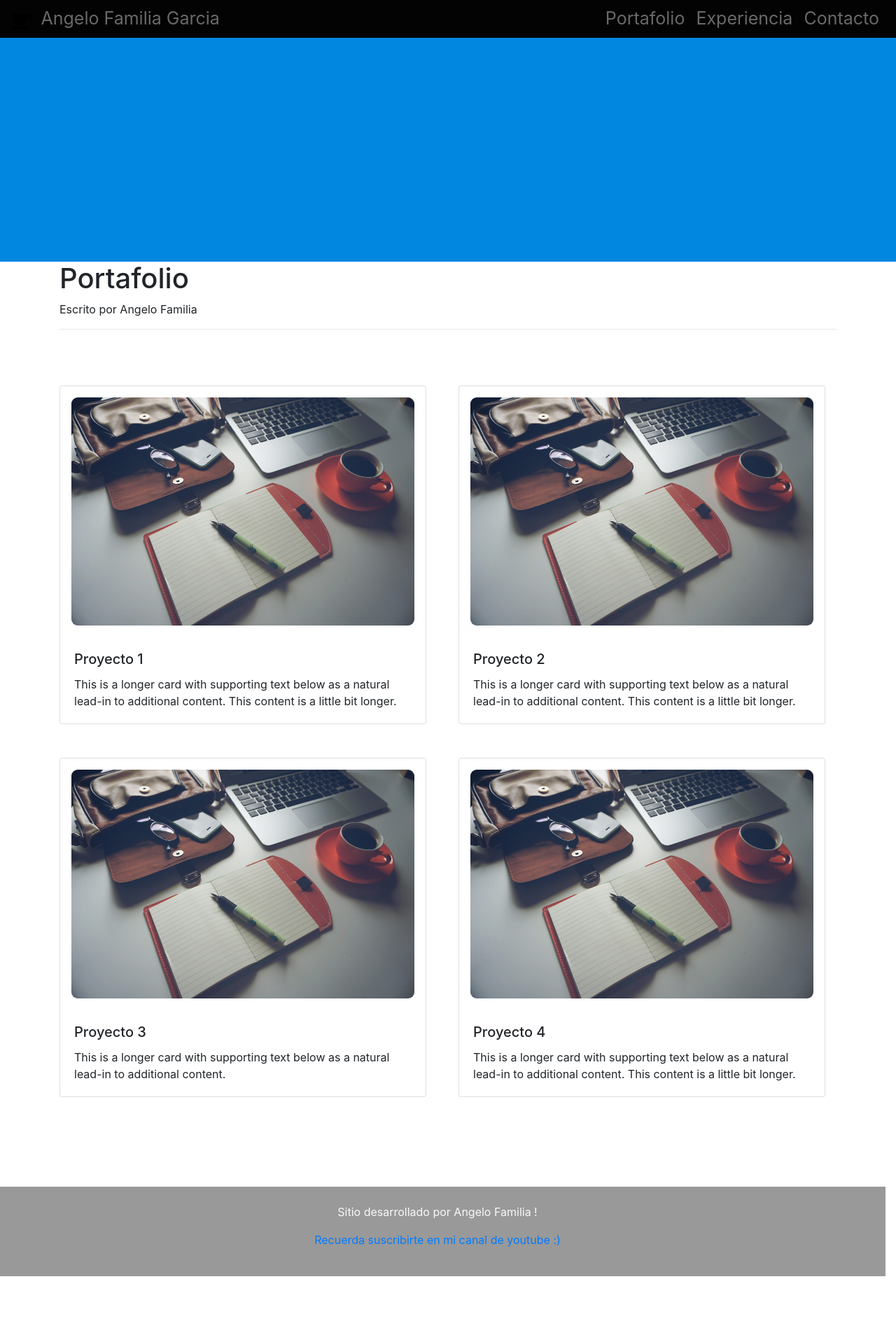
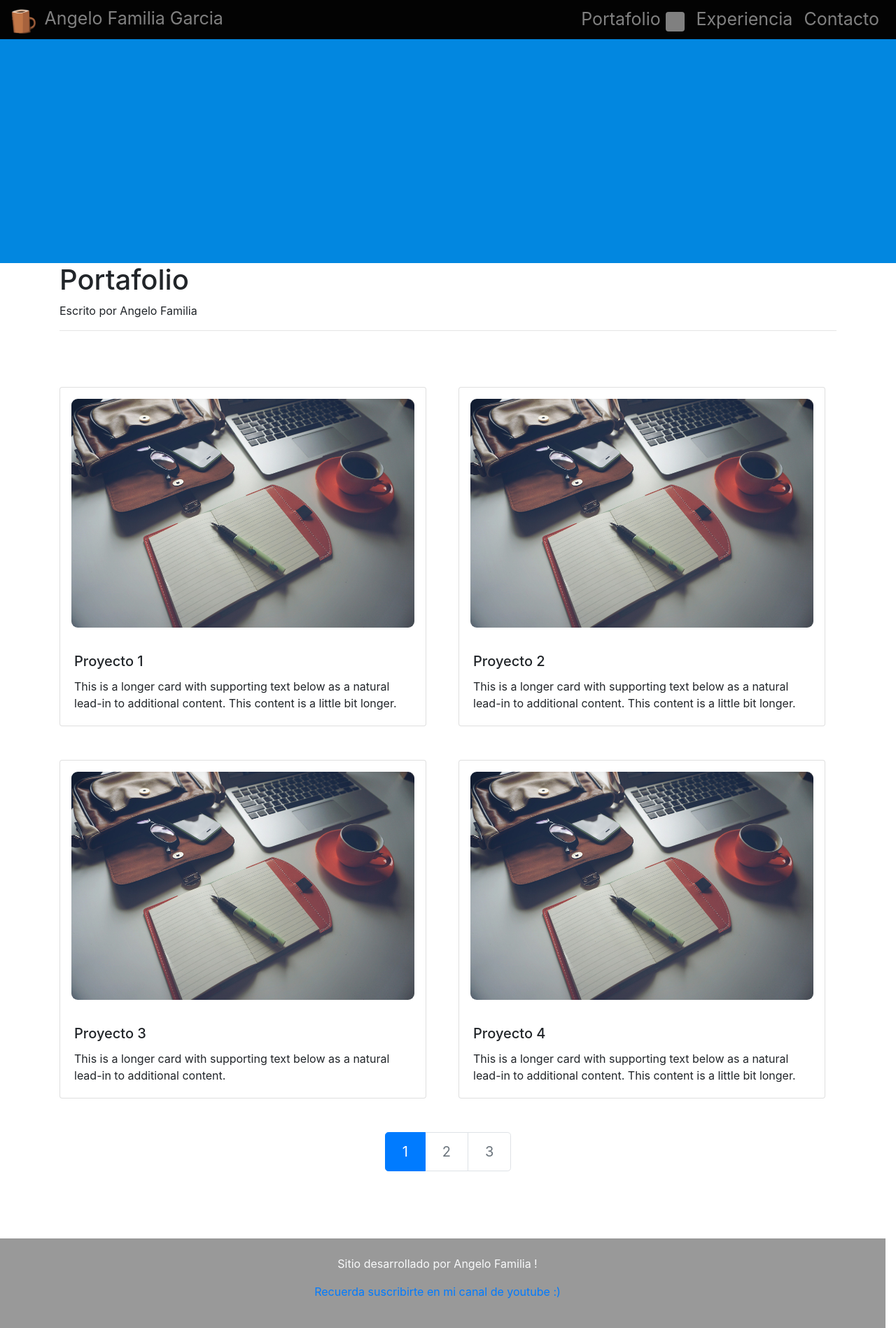
Before and after one commit to blackangelrd/portafolio, an Angular app: page / in a window 1280 px wide. Shown: the whole page at 70% size. Before the commit the page ends 1824 px from the top, so only its background shows below. Built offline with nearby package versions, Linux system fonts and the light colour scheme.

Commit message:
agrege paginacion, icono y badge

```diff
--- a/src/app/componentes/body/body.component.html
+++ b/src/app/componentes/body/body.component.html
@@ -6,6 +6,7 @@
 
 </div>
 
+<!-- Contenedor Tarjetas -->
 <div class="container">
 	<div class="row row-cols-1 row-cols-md-2 g-4 ">
 
@@ -55,5 +56,18 @@
 
 	</div>
 
+<!-- Paginacion -->
+	<div class="container d-flex justify-content-center">
+		<nav aria-label="...">
+	  		<ul class="pagination pagination-lg ">
+		    	<li class="page-item active" aria-current="page">
+		      	<span class="page-link">1</span>
+		    	</li>
+		    	<li class="page-item disabled"><a class="page-link" href="#">2</a></li>
+		    	<li class="page-item disabled"><a class="page-link" href="#">3</a></li>
+	  		</ul>
+		</nav>
+	</div>
+
 
 </div>
--- a/src/app/componentes/menu1/menu1.component.css
+++ b/src/app/componentes/menu1/menu1.component.css
@@ -3,12 +3,15 @@ nav {
 }
 
 nav a {
-    color: dimgrey;
+    color: gray;
     padding: 0 0.5em;
     font-size: 25px;
-
 }
 
 nav a:hover{
-    color: gray;
+    color: white;
 }
+
+.badge{
+	background-color: gray;
+}
--- a/src/app/componentes/menu1/menu1.component.html
+++ b/src/app/componentes/menu1/menu1.component.html
@@ -10,7 +10,7 @@
 	<div class="collapse navbar-collapse" id="navbarTogglerDemo01">
 	    <ul class="navbar-nav mr-auto ml-0 mt-2 mt-lg-0">
 	        <li class="nav-item" >
-          <img src="assets/logo.png" width="30" height="30" alt="">
+	          <img src="assets/logo.png" width="35" height="35" alt="">
 	          <a class="navbar-brand" href="index.html">Angelo Familia Garcia</a>
 	          <hr class="d-sm-none">
 	    	</li>
@@ -20,7 +20,9 @@
 			<ul class="navbar-nav">
 
 				<li class="nav-item active">
-					<a class="nav-link" href="#">Portafolio</a>
+					<a class="nav-link text-gray" href="#">Portafolio
+						<span class="badge">4</span>
+					</a>
 				</li>
 
 	  			<li class="nav-item">
@@ -33,5 +35,7 @@
 
 			</ul>
 		</div>
+
 	</div>
+
 </nav>
```
Also changed, not shown: src/assets/logo.png. Lines whose indentation alone changed are shown as unchanged.
